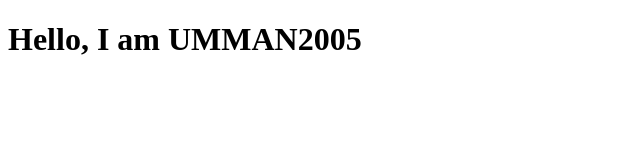
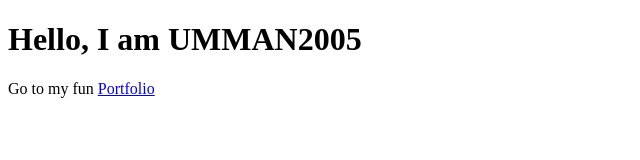
Before and after one commit to UMMAN2005/UMMAN2005.github.io, a plain HTML site: page index.html in a window 1280 px wide. Shown: the whole page, without its empty margins (0-640 px from the left). Drawn offline with Linux system fonts and the light colour scheme.

Commit message:
Link added

```diff
--- a/index.html
+++ b/index.html
@@ -3,9 +3,10 @@
   <head>
     <meta charset="UTF-8" />
     <meta name="viewport" content="width=device-width, initial-scale=1.0" />
-    <title>GitHub Page </title>
+    <title>GitHub Page</title>
   </head>
   <body>
-      <h1>Hello, I am UMMAN2005</h1>
+    <h1>Hello, I am UMMAN2005</h1>
+    <p>Go to my fun <a href="umman2005.github.io/2D-Game_Portfolio/">Portfolio</a></p>
   </body>
 </html>
```
